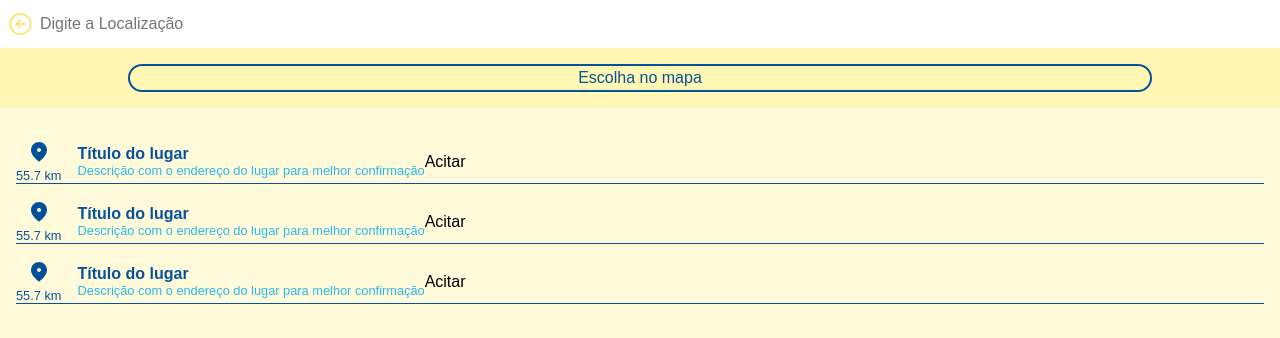
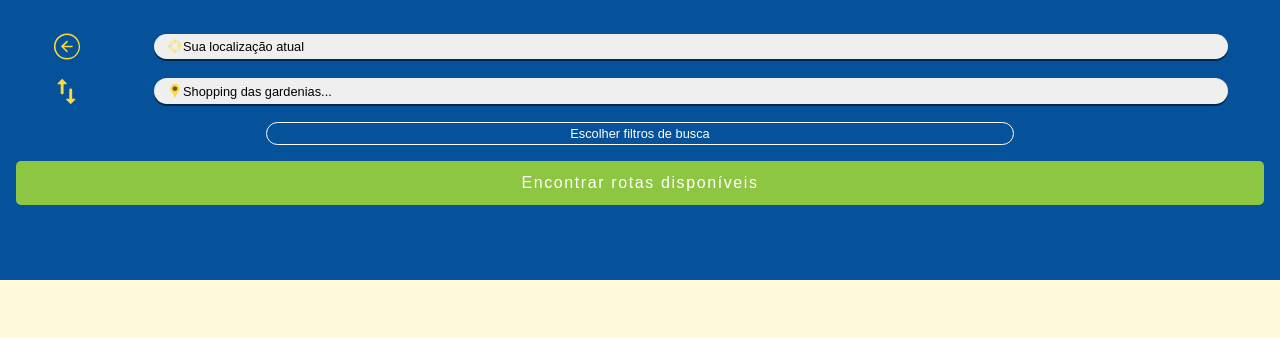
Before and after one commit to Felipe-S-Borges/Waymaker, a React (Create React App) app in the folder dev/: page / in a window 1280 px wide. Shown: the top 338 px of the page. Built offline with nearby package versions, Linux system fonts and the light colour scheme.

Commit message:
Criação tela de confrumaçãoe finalização do header

```diff
--- a/dev/src/App.tsx
+++ b/dev/src/App.tsx
@@ -1,4 +1,5 @@
 import React from 'react';
+import { DesinyConfirm } from './Pages/DesinyConfirm';
 import { DestinySearch } from './Pages/DestinySearch';
 import { Home } from './Pages/Home';
 import { IsLoading } from './Pages/onLoad';
@@ -10,7 +11,9 @@ function App() {
     <div className="App">
       {/*<IsLoading >*/}
       {/*<Home />*/}
-      <DestinySearch />
+      {/**<DestinySearch /> */}
+      <DesinyConfirm />
+
     </div>
   );
 }
--- /dev/null
+++ b/dev/src/Pages/DesinyConfirm.tsx
@@ -0,0 +1,60 @@
+// Tela de confirmação e edição de trajeto
+import styles from '../Styles/DesinyConfirm.module.css';
+import back from '../Assets/back_arrow.svg';
+import switchArrow from '../Assets/switch.svg';
+import track from '../Assets/target.svg';
+import position_icon from '../Assets/position-icon.svg';
+export function DesinyConfirm(){
+
+    return (
+
+        <div className={styles.DesinyConfirmContainer}>
+
+            <header>
+
+                <div>
+
+                   <button className={styles.iconButton} > <img src={back} /> </button>
+                   <button className={styles.imputButton} >
+                       <img src={track} />
+                       Sua localização atual
+                    </button>
+
+                </div>
+
+
+                <div>
+
+                    <button className={styles.iconButton} > <img src={switchArrow} /> </button>
+                    <button className={styles.imputButton} >
+                        <img src={position_icon} />
+                        Shopping das gardenias...
+                    </button>
+
+
+                </div>
+
+
+                <div>
+
+                    <button className={styles.filtersButton} >Escolher filtros de busca</button>
+
+                </div>
+
+                <div>
+
+
+                    <button className={styles.createRouteButton} >Encontrar rotas disponíveis</button>
+
+                </div>
+
+            </header>
+            {/**Mapa */}
+            <main>
+
+            </main>
+
+
+        </div>
+    );
+}
--- /dev/null
+++ b/dev/src/Styles/DesinyConfirm.module.css
@@ -0,0 +1,90 @@
+.DesinyConfirmContainer{
+
+    height: 100vh;
+    background-color: var(--bg-light-gold);
+}
+.DesinyConfirmContainer header{
+    height: calc(100vh - 65%);
+    padding-top: 1.5rem;
+    background-color: var(--bg-navy-blue);
+
+}
+
+.DesinyConfirmContainer header > div{
+    display: flex;
+    flex: 1;
+    justify-content: space-around;
+    align-items: center;
+    padding: 0.5rem 1rem;
+}
+.DesinyConfirmContainer header > div button{
+
+    display: flex;
+    justify-content: left;
+    align-items: center;
+    outline: none;
+    border: none;
+
+}
+
+
+
+.imputButton{
+
+    width: 86%;
+    padding: 0.3rem 0;
+    border-radius: 50px;
+    font-size: 0.8rem;
+    padding-left: 0.8rem;
+    box-shadow: 0 2px 0 rgba(0, 0, 0, 0.5);
+}
+.imputButton img{
+
+    width: 1rem;
+    height: 1rem;
+}
+
+.iconButton{
+
+    background-color: transparent;
+    border: none;
+}
+.iconButton img{
+
+    width: 1.8rem;
+}
+
+.filtersButton{
+
+    font-size: 0.8rem;
+    border-radius: 50px;
+    width: 60%;
+    padding: 0.2rem 0;
+    background-color: transparent;
+    border: 1px solid var(--letter-white) !important;
+    color: var(--letter-white);
+    justify-content: center !important;
+}
+.destination button{
+
+    border-radius: 50px;
+    display: flex;
+    align-items: center;
+    justify-content: center;
+    padding: 0.2rem 2rem;
+    font-size: 1rem;
+
+}
+
+.createRouteButton{
+
+    width: 100%;
+    padding: 0.8rem 0;
+    border-radius: 5px;
+    justify-content: center !important;
+    font-size: 1.2;
+    background-color: var(--bg-green);
+    color: var(--letter-white);
+    font-weight: 400;
+    letter-spacing: 0.1rem;
+}
```
Also changed, not shown: dev/src/Assets/switch.svg (added), dev/src/Assets/target.svg (added).
